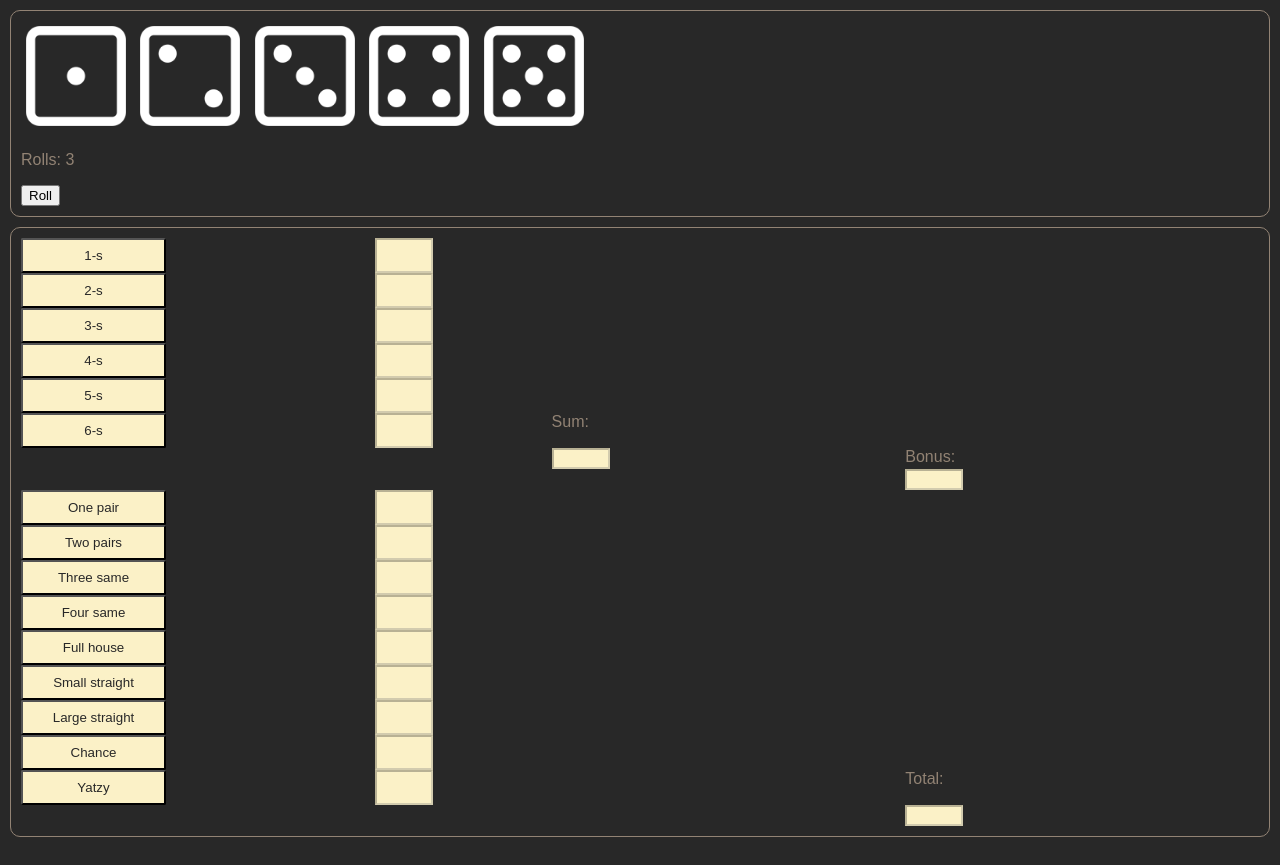
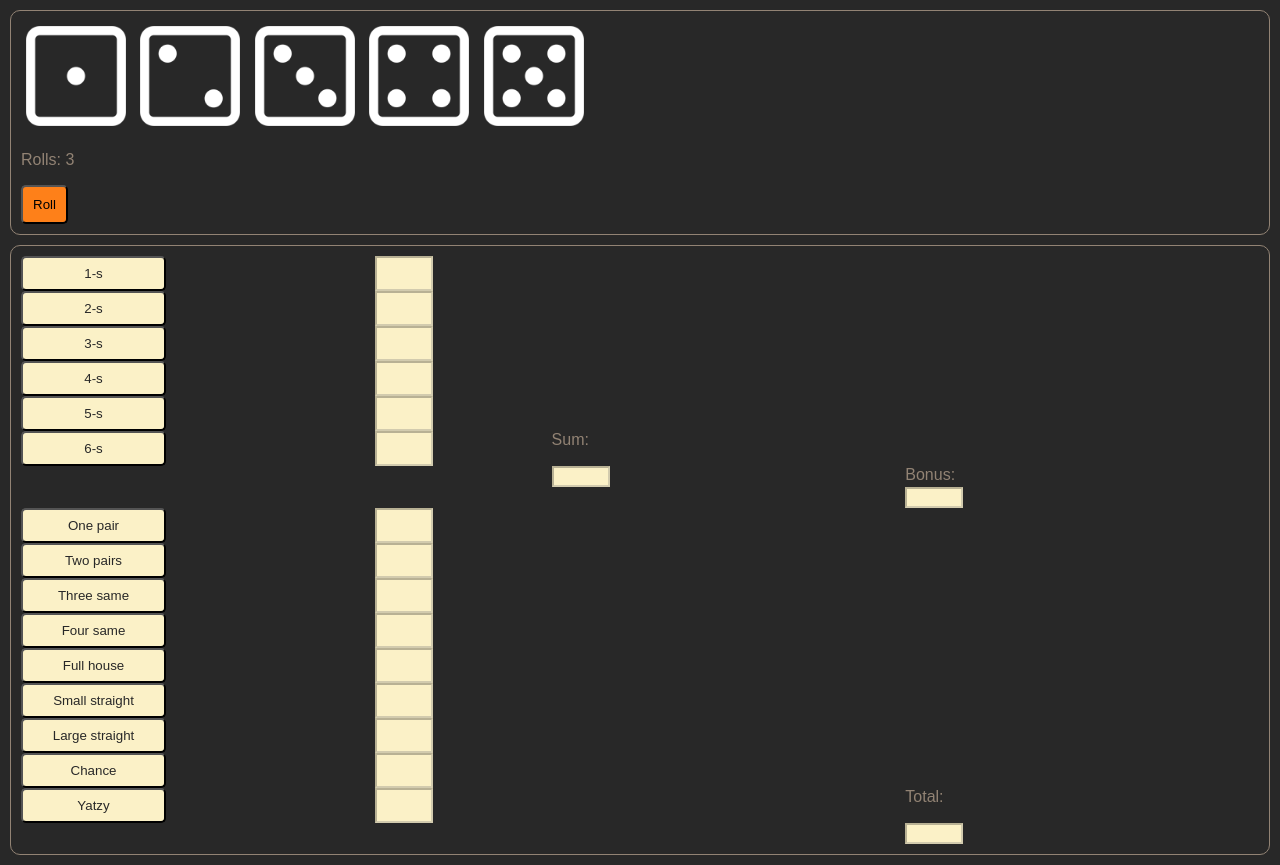
Before and after one commit to rasmusmeinert/yatzy_js, a website with bundled scripts: page index.html in a window 1280 px wide. Built offline with nearby package versions, Linux system fonts and the light colour scheme.

Commit message:
Update yatzy.css

```diff
--- a/yatzy.css
+++ b/yatzy.css
@@ -21,6 +21,20 @@ input[type="text"] {
     background-color: #fbf1c7;
 }
 
+#btnRoll {
+    background-color: #fe8019;
+    border-radius: 5px;
+    padding: 10px 10px;
+}
+
+#btnRoll:hover {
+    background-color: #d65d0e;
+}
+
+#btnRoll:active {
+    background-color: #af3a03;
+}
+
 #scorePane {
     display: grid;
     grid-template-columns: 2fr 1fr 2fr 2fr;
@@ -33,7 +47,7 @@ label {
 .btnScores {
     color: #282828;
     background-color: #fbf1c7;
-    border-radius: 2px;
+    border-radius: 5px;
     padding: 8px 15px;
     width: 145px;
 
```
